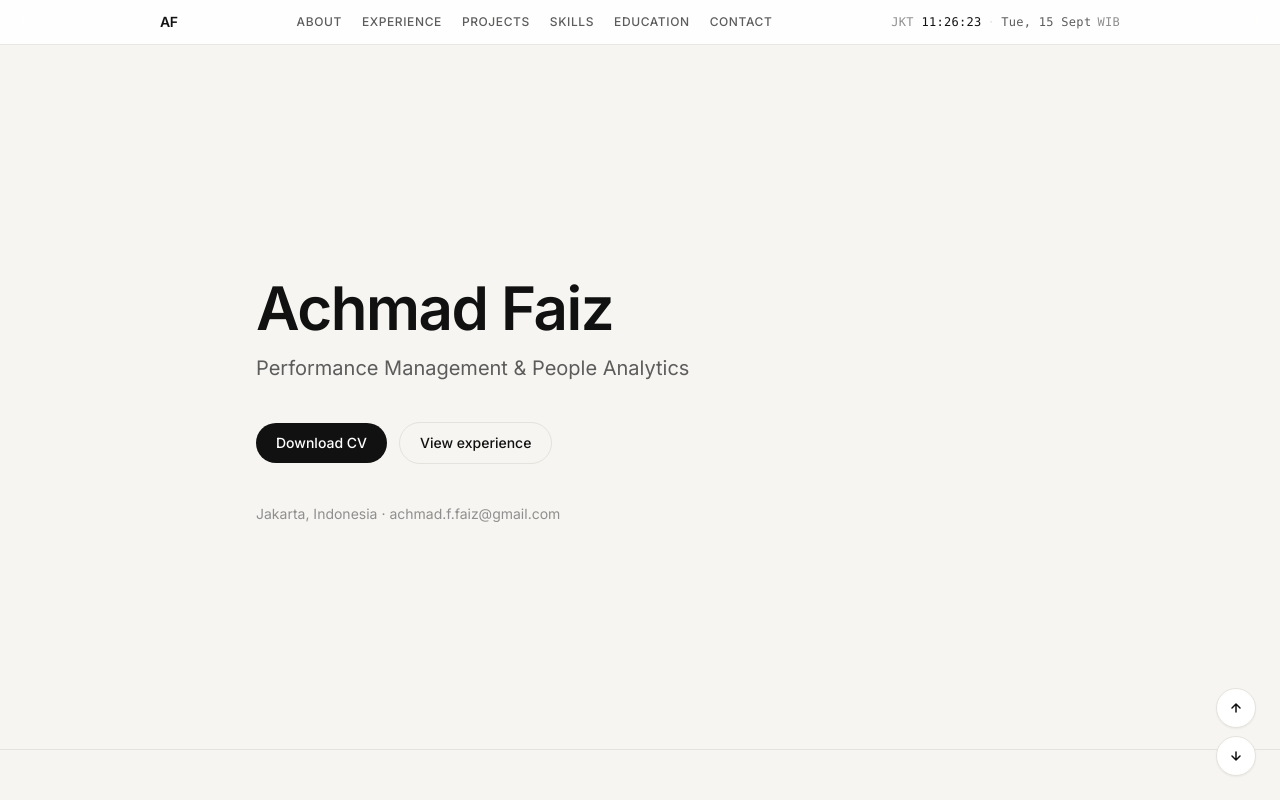
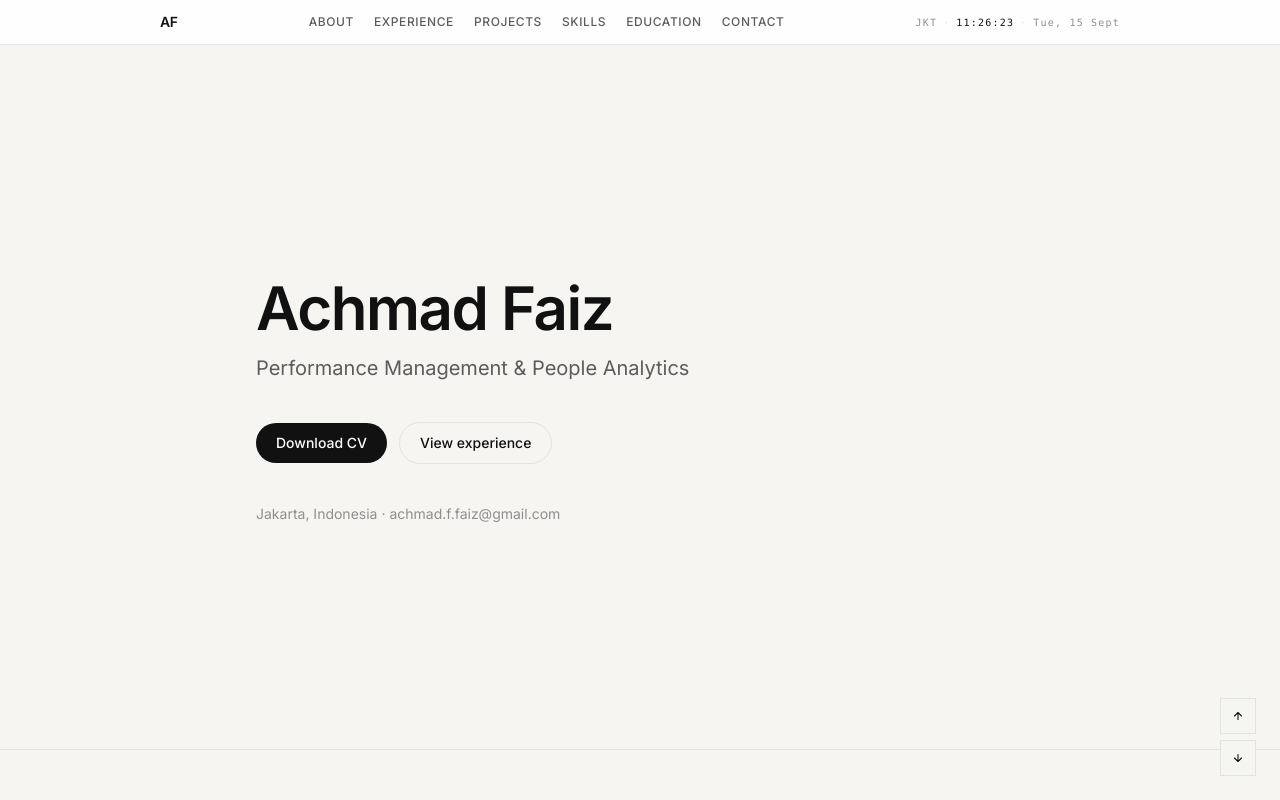
Before and after one commit to achmadfaiz1/new-porto-repo, a React (Vite) app: page / in a window 1280 px wide. Shown: the top 800 px of the page. Built offline with nearby package versions, Linux system fonts and the light colour scheme.

Commit message:
style: refine simple editorial mono aesthetic

```diff
--- a/src/components/JakartaClock.tsx
+++ b/src/components/JakartaClock.tsx
@@ -31,15 +31,15 @@ export function JakartaClock() {
 
   return (
     <div
-      className="font-mono text-xs tracking-wide text-ash"
+      className="hidden font-mono text-[10px] tracking-[0.12em] text-mist sm:block"
       aria-live="polite"
       title="Asia/Jakarta (WIB)"
     >
-      <span className="text-mist">JKT</span>{" "}
+      <span>JKT</span>
+      <span className="mx-1.5 text-line">·</span>
       <span className="text-ink">{clock.time}</span>
       <span className="mx-1.5 text-line">·</span>
       <span>{clock.date}</span>
-      <span className="ml-1.5 text-mist">WIB</span>
     </div>
   );
 }
--- a/src/components/SectionNavArrows.tsx
+++ b/src/components/SectionNavArrows.tsx
@@ -36,16 +36,22 @@ export function SectionNavArrows() {
   const canDown = index < SECTIONS.length - 1;
 
   return (
-    <div className="fixed bottom-6 right-4 z-40 flex flex-col gap-2 sm:right-6">
+    <div className="fixed bottom-6 right-4 z-40 flex flex-col gap-1.5 sm:right-6">
       <button
         type="button"
         aria-label="Previous section"
         disabled={!canUp}
         onClick={() => canUp && scrollToSection(SECTIONS[index - 1].id)}
-        className="flex h-10 w-10 items-center justify-center rounded-full border border-line bg-white text-ink shadow-sm transition hover:border-ink disabled:cursor-not-allowed disabled:opacity-30"
+        className="flex h-9 w-9 items-center justify-center border border-line bg-paper/90 text-ink backdrop-blur-sm transition hover:border-ink disabled:cursor-not-allowed disabled:opacity-25"
       >
-        <svg width="16" height="16" viewBox="0 0 16 16" fill="none" aria-hidden>
-          <path d="M8 12V4M8 4L4 8M8 4L12 8" stroke="currentColor" strokeWidth="1.5" strokeLinecap="round" strokeLinejoin="round" />
+        <svg width="14" height="14" viewBox="0 0 16 16" fill="none" aria-hidden>
+          <path
+            d="M8 12V4M8 4L4 8M8 4L12 8"
+            stroke="currentColor"
+            strokeWidth="1.25"
+            strokeLinecap="round"
+            strokeLinejoin="round"
+          />
         </svg>
       </button>
       <button
@@ -53,10 +59,16 @@ export function SectionNavArrows() {
         aria-label="Next section"
         disabled={!canDown}
         onClick={() => canDown && scrollToSection(SECTIONS[index + 1].id)}
-        className="flex h-10 w-10 items-center justify-center rounded-full border border-line bg-white text-ink shadow-sm transition hover:border-ink disabled:cursor-not-allowed disabled:opacity-30"
+        className="flex h-9 w-9 items-center justify-center border border-line bg-paper/90 text-ink backdrop-blur-sm transition hover:border-ink disabled:cursor-not-allowed disabled:opacity-25"
       >
-        <svg width="16" height="16" viewBox="0 0 16 16" fill="none" aria-hidden>
-          <path d="M8 4V12M8 12L4 8M8 12L12 8" stroke="currentColor" strokeWidth="1.5" strokeLinecap="round" strokeLinejoin="round" />
+        <svg width="14" height="14" viewBox="0 0 16 16" fill="none" aria-hidden>
+          <path
+            d="M8 4V12M8 12L4 8M8 12L12 8"
+            stroke="currentColor"
+            strokeWidth="1.25"
+            strokeLinecap="round"
+            strokeLinejoin="round"
+          />
         </svg>
       </button>
     </div>
```
